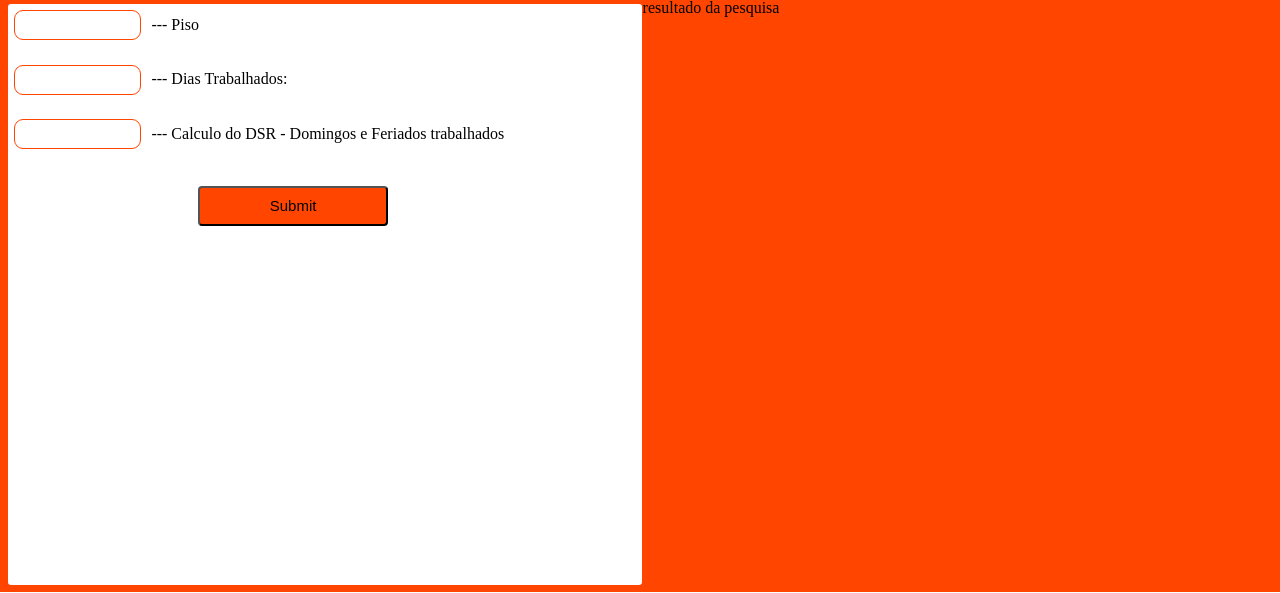
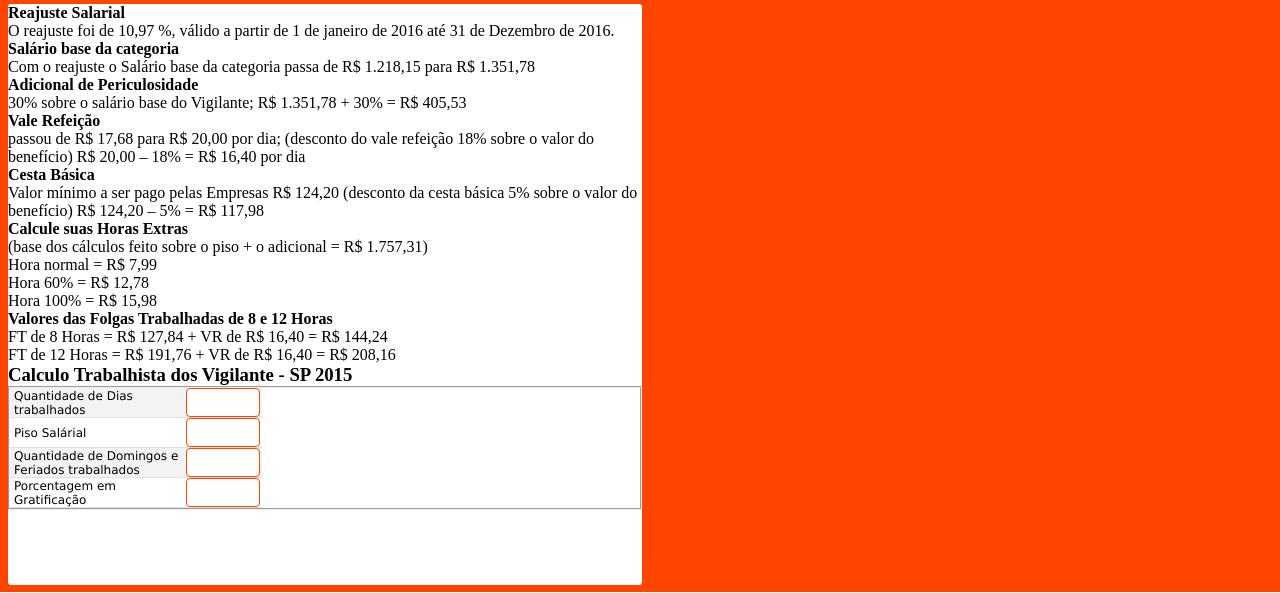
Before and after one commit to 01viniciusmelo/Dev-Web-PHP, a PHP site: page / in a window 1280 px wide. Shown: the part 65-658 px from the top of the page. Run offline with PHP 8.4, Linux system fonts and the light colour scheme.

Commit message:
Inserindo tabelas

```diff
--- a/Sistemas/estilo/estilo.css
+++ b/Sistemas/estilo/estilo.css
@@ -53,31 +53,6 @@
     margin: 5px 1px 5px 8px;
     border-radius: 3px 3px 3px 3px;
 }
-input[type=text]{
-    width: 20%;
-    margin: 1% 1% 0 1%;
-    display: inline-block;
-    border: 1px solid orangered;
-    border-radius: 9px;
-    box-sizing: border-box;
-    height: 30px;
-}
-input[type=submit] {
-    position: relative;
-    display: inline-block;
-    width: 30%;
-    margin: 3% 1% 1% 30%;
-    padding: 0 20px;
-    font-size: 15px;
-    height: 40px;
-    text-align: center;
-    color: black;
-    background-color: orangered;
-    text-decoration: none;
-    cursor: pointer;
-    white-space: nowrap;
-    border-radius: 4px;
- }
 /*formatação artigo */
 #art{
     background-color: white;
--- /dev/null
+++ b/Sistemas/estilo/tabela.css
@@ -0,0 +1,50 @@
+table {
+    width: 40%;
+    height: 100px;
+    border-collapse: collapse;
+}
+tr:nth-child(odd) {
+    background-color:#F3F3F3;
+}
+tr:nth-child(even) {
+    background-color:#FFF;
+}
+tr, td{
+    height:26px;
+    padding-left:4px;
+    padding-right:2px;
+    font-family:Verdana, Geneva, sans-serif;
+    font-size:12px;
+
+    border-bottom:solid 1px #E1E1E1;
+}
+tr:hover {
+    background-color:#00D8CC;
+    cursor:pointer; color:#FFF;
+}
+/*Formatação do input*/
+
+input[type=text]{
+    width: 100%;
+    display: inline-block;
+    border: 1px solid orangered;
+    border-radius: 4px;
+    box-sizing: border-box;
+    height: 29px;
+}
+input[type=submit] {
+    position: relative;
+    display: inline-block;
+    width: 30%;
+    margin: 3% 1% 1% 30%;
+    padding: 0 20px;
+    font-size: 15px;
+    height: 40px;
+    text-align: center;
+    color: black;
+    background-color: orangered;
+    text-decoration: none;
+    cursor: pointer;
+    white-space: nowrap;
+    border-radius: 4px;
+}
--- a/Sistemas/index.php
+++ b/Sistemas/index.php
@@ -4,6 +4,7 @@
     <meta charset="UTF-8">
     <title>SiS - Rafael Carvalho</title>
     <link rel="stylesheet" type="text/css" href="estilo/estilo.css">
+    <link rel="stylesheet" type="text/css" href="estilo/tabela.css">
 </head>
 <body>
 
@@ -21,7 +22,6 @@
 <div class="header">
 
         <div id="itemum">
-
             <?php
             /*
 
@@ -33,20 +33,72 @@
             $adic = ($n3 * 30) / 100;
 */
              ?>
+    <div id="infoPrincipal">
+            <div id="infoA">
+            <h4>Reajuste Salarial</h4>
+                <p>O reajuste foi de 10,97 %, válido a partir de 1 de janeiro de 2016  até 31 de Dezembro de 2016.</p>
+            </div>
+            <div id="infoB">
+                <h4>Salário base da categoria</h4>
+                <p>Com o reajuste o Salário base da categoria passa de R$ 1.218,15 para R$ 1.351,78</p>
+            </div>
+            <div id="infoC">
+                <h4>Adicional de Periculosidade</h4>
+               <p>30% sobre o salário base do Vigilante; R$ 1.351,78 + 30% = R$ 405,53</p>
+            </div>
+            <div id="infoD">
+                <h4>Vale Refeição</h4>
+                <p>passou de R$ 17,68 para R$ 20,00 por dia;
+                (desconto do vale refeição 18% sobre o valor do benefício)
+                R$ 20,00 – 18% = R$ 16,40 por dia</p>
+            </div>
+            <div id="infoE">
+                <h4>Cesta Básica</h4>
+                <p>Valor mínimo a ser pago pelas Empresas R$ 124,20
+                (desconto da cesta básica 5% sobre o valor do benefício)
+                R$ 124,20 – 5% = R$ 117,98</p>
+            </div>
+            <div id="infoF">
+                <h4>Calcule suas Horas Extras</h4>
+                <p>(base dos cálculos feito sobre o piso + o adicional = R$ 1.757,31)</p>
+                <p>Hora normal = R$ 7,99</p>
+                <p>Hora  60% = R$ 12,78</p>
+                <p>Hora  100% = R$ 15,98</p>
+            </div>
+            <div id="infoG">
+                <h4>Valores das Folgas Trabalhadas de 8 e 12 Horas</h4>
+                <p>FT de 8 Horas = R$ 127,84 + VR de R$ 16,40 =  R$ 144,24</p>
+                <p>FT de 12 Horas = R$ 191,76 + VR de R$ 16,40 =  R$ 208,16</p>
+            </div>
+    </div>
+            <h3>Calculo Trabalhista dos Vigilante - SP 2015</h3>
 
-            <form method="post" id="formulario">
-                    <p><input type="text" name="piso"> --- Piso</p>
-                    <br>
-                    <p><input type="text" name="dias"> --- Dias Trabalhados:</p>
-                    <br>
-                    <p><input type="text" name="dsr"> --- Calculo do DSR - Domingos e Feriados trabalhados</p>
-                    <br>
-                <input type="submit">
-            </form>
+            <fieldset>
+            <table id="tabela">
+                <tr>
+                    <td colspan ="2">Quantidade de Dias trabalhados</td>
+                    <td colspan="2"><input type="text" name="dias"></td>
+                </tr>
+                <tr>
+                    <td colspan="2">Piso Salárial</td>
+                    <td colspan="2"><input type="text" name="dias"></td>
+                </tr>
+                <tr>
+                    <td colspan="2">Quantidade de Domingos e Feriados trabalhados</td>
+                    <td colspan="2"><input type="text" name="dias"></td>
+                </tr>
+                <tr>
+                    <td colspan="2">Porcentagem em Gratificação</td>
+                    <td colspan="2"><input type="text" name="dias"></td>
+                </tr>
+            </table>
+            </fieldset>
         </div>
+
     <div id="resultado">
-        resultado da pesquisa
+
     </div>
+
 
 </div>
 <article id="art">
```
